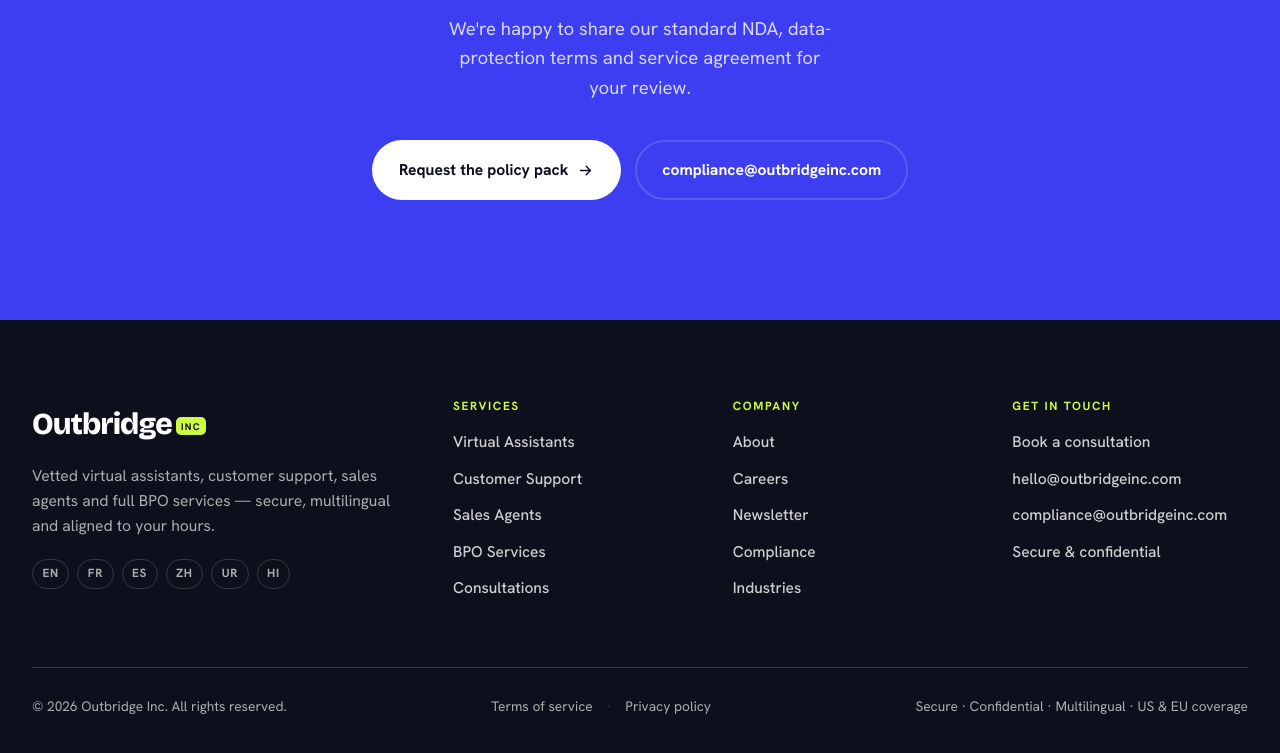
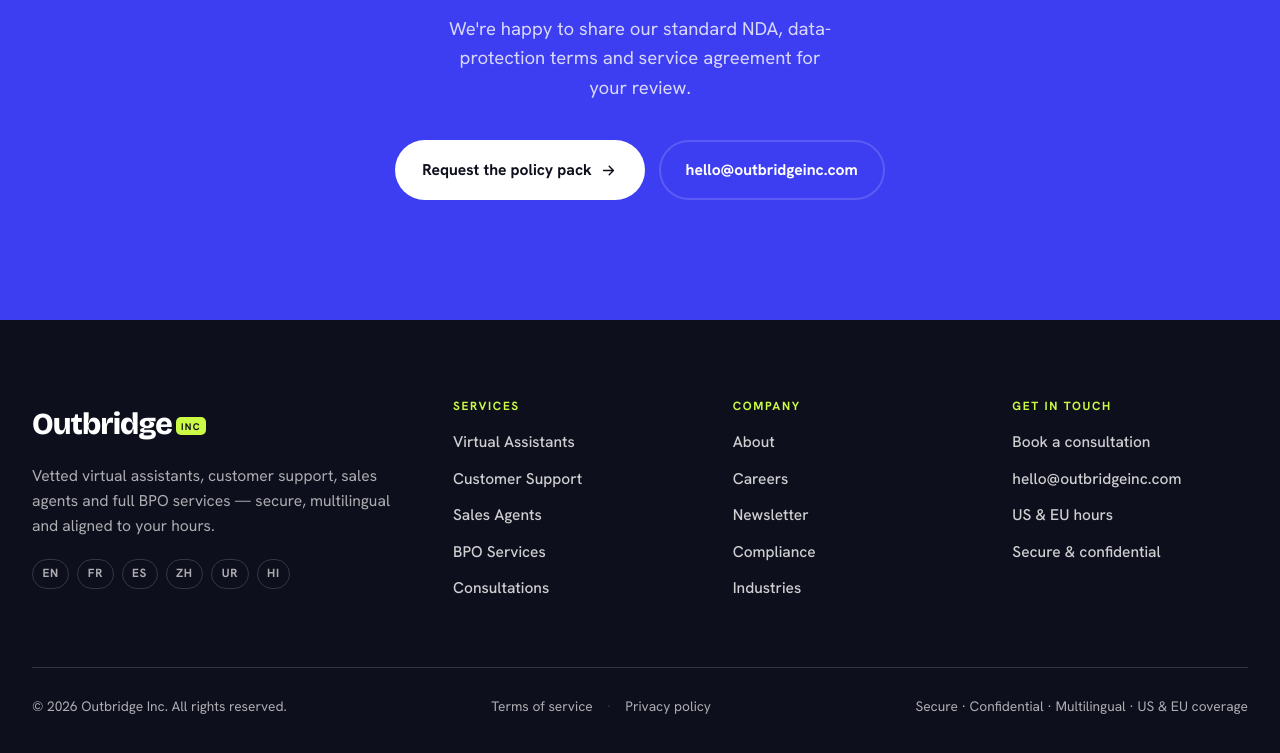
Before and after one commit to HRGC-Websites/OutbridgeInc, a plain HTML site: page compliance.html in a window 1280 px wide. Shown: the part 2638-3391 px from the top of the page. Drawn offline with nearby package versions, Linux system fonts and the light colour scheme.

Commit message:
Consolidate emails: careers@ for careers, hello@ everywhere else
Removed compliance@outbridgeinc.com in favour of hello@outbridgeinc.com:
- Privacy policy section body
- Compliance CTA-band button
- Compliance footer "Get in touch" column (replaced the duplicate with
  the standard "US & EU hours" tagline)

careers.html unchanged — careers@outbridgeinc.com still routes all
career CTAs (job applications, Email your CV button, footer link).

```diff
--- a/compliance.html
+++ b/compliance.html
@@ -92,7 +92,7 @@
       </details>
       <details class="faq" id="privacy">
         <summary><button type="button">Privacy policy &amp; data protection<span class="q-ico"></span></button></summary>
-        <div class="ans"><p>We apply least-privilege access: agents receive only the systems and data needed for their role. Credentials are shared through secure means, access is revoked promptly when no longer required, and personal data is processed only on your documented instructions. We act as a data processor under your direction and support reasonable data-protection requests, including access, correction, deletion and return of data at the end of an engagement. For GDPR, UK DPA and CCPA-aligned engagements, we sign a Data Processing Agreement (DPA) before any personal data is shared. Contact <a href="mailto:compliance@outbridgeinc.com">compliance@outbridgeinc.com</a> to request our current privacy policy and DPA template.</p></div>
+        <div class="ans"><p>We apply least-privilege access: agents receive only the systems and data needed for their role. Credentials are shared through secure means, access is revoked promptly when no longer required, and personal data is processed only on your documented instructions. We act as a data processor under your direction and support reasonable data-protection requests, including access, correction, deletion and return of data at the end of an engagement. For GDPR, UK DPA and CCPA-aligned engagements, we sign a Data Processing Agreement (DPA) before any personal data is shared. Contact <a href="mailto:hello@outbridgeinc.com">hello@outbridgeinc.com</a> to request our current privacy policy and DPA template.</p></div>
       </details>
       <details class="faq" id="terms">
         <summary><button type="button">Terms of service &amp; engagement<span class="q-ico"></span></button></summary>
@@ -125,7 +125,7 @@
         <a class="btn btn-on-dark" href="contact.html">Request the policy pack
           <svg viewBox="0 0 24 24" fill="none" stroke="currentColor" stroke-width="2" stroke-linecap="round" stroke-linejoin="round"><path d="M5 12h14M13 6l6 6-6 6"/></svg>
         </a>
-        <a class="btn btn-ghost on-dark" href="mailto:compliance@outbridgeinc.com">compliance@outbridgeinc.com</a>
+        <a class="btn btn-ghost on-dark" href="mailto:hello@outbridgeinc.com">hello@outbridgeinc.com</a>
       </div>
     </div>
   </div>
@@ -160,7 +160,7 @@
         <h4>Get in touch</h4>
         <a href="contact.html">Book a consultation</a>
         <a href="mailto:hello@outbridgeinc.com">hello@outbridgeinc.com</a>
-        <a href="mailto:compliance@outbridgeinc.com">compliance@outbridgeinc.com</a>
+        <span class="x">US &amp; EU hours</span>
         <span class="x">Secure &amp; confidential</span>
       </div>
     </div>
```
